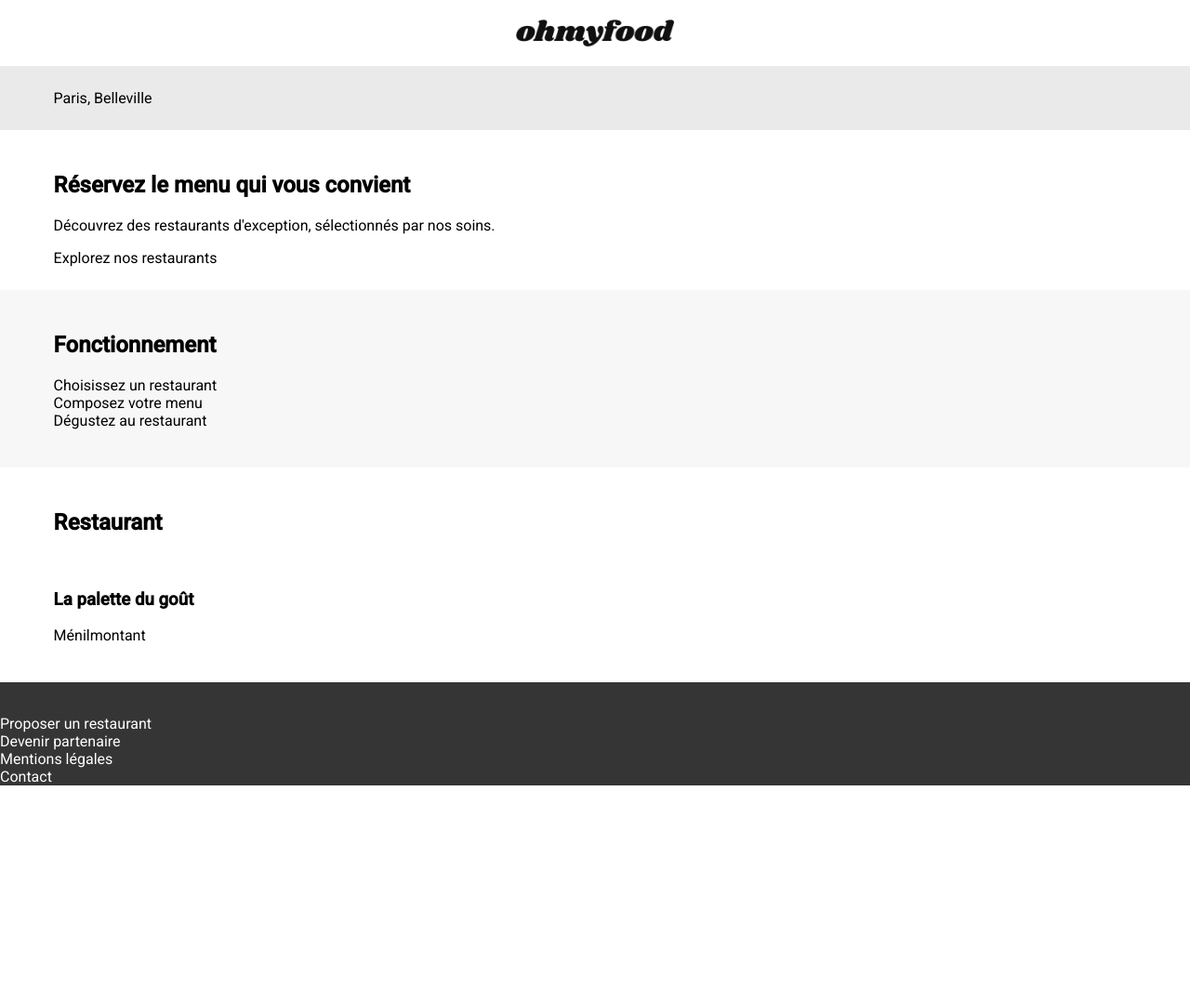
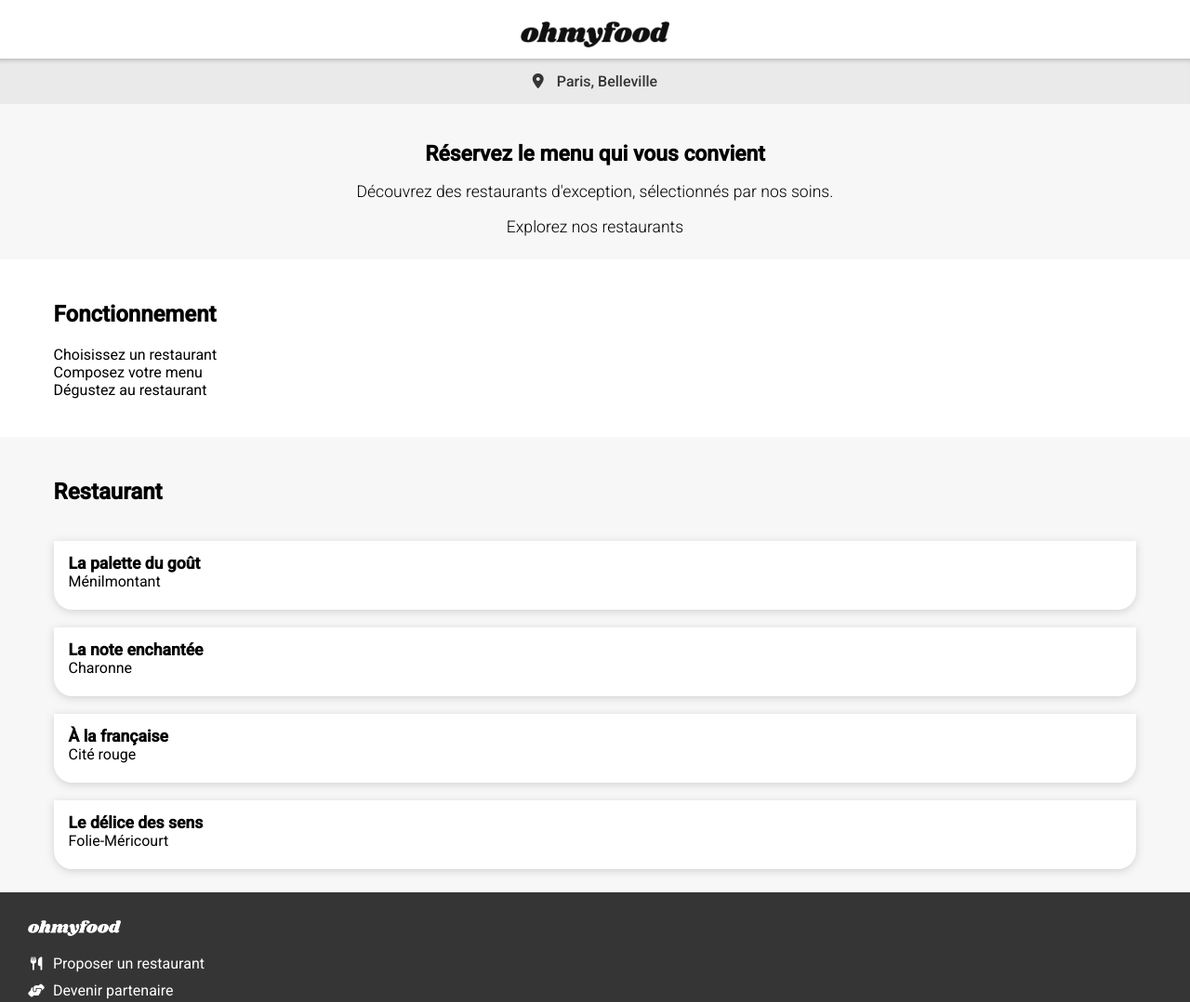
Before and after one commit to benpntier/ohmyfood, a plain HTML site: page index.html in a window 1280 px wide. Shown: the top 1078 px of the page at 93% size. Before the commit the page ends 861 px from the top, so only its background shows below. Drawn offline with Linux system fonts and the light colour scheme.

Commit message:
CSS homepage (header, footer, début des restos)

```diff
--- a/CSS/style.css
+++ b/CSS/style.css
@@ -4,7 +4,7 @@
 /***** Decembre 2022 ****/
 /************************/
 
-@import url('https://fonts.googleapis.com/css2?family=Raleway:wght@400;700&family=Roboto:wght@100;400;500&display=swap');
+@import url('https://fonts.googleapis.com/css2?&family=Roboto:wght@300;400;500&display=swap');
 
 body {
     margin: 0 auto;
@@ -26,8 +26,12 @@ header {
 }
 
 #logo {
-    margin: 21px auto;
-    width: 170px;
+    margin: 23px auto 12px;
+    width: 160px;
+}
+
+#logo-white {
+    width: 100px;
 }
 
 section {
@@ -36,16 +40,71 @@ section {
 
 #location {
     background-color: #eaeaea;
+    padding: 15px;
+    text-align: center;
+    color: #353535;
+    font-weight: 500;
+    box-shadow: inset 0 6px 5px -4px rgba(0,0,0,0.2);
 }
 
-section:nth-child(even) {
+#location .fa-solid {
+    margin-right: 10px;
+}
+
+#home {
+    text-align: center;
+    font-weight: 300;
+    font-size: 1.1em;
+    padding-top: 40px;
+}
+
+h1 {
+    font-size: 1.3em;
+    max-width: 75%;
+    margin: auto;
+}
+
+h3 {
+    font-size: 1.1em;
+}
+
+section:nth-child(odd) {
     background-color: #f7f7f7;
+}
+
+.card {
+    filter: drop-shadow(0px 2px 5px rgba(0, 0, 0, 0.15));
+}
+
+.card .card-info {
+    background-color: white;
+    border-radius: 0 0 20px 20px;
+    padding: 4px 16px 11px 16px;
+    margin-top: 0;
+    flex: 1;
+}
+
+.card-txt {
+    padding: 10px 0;
+}
+
+.card-txt h3, .card-txt p {
+    margin: 0;
 }
 
 footer {
     background-color: #353535;
+    padding: 30px;
 }
 
 footer li {
     color: #fff;
+    margin: 10px 0;
 }
+
+footer .fa-solid {
+    font-size: 0.9em;
+    width: 18px;
+    text-align: center;
+    margin-right: 5px;
+}
--- a/index.html
+++ b/index.html
@@ -16,8 +16,8 @@
 
     <body>
         <header>
-            <img src="images/logo/ohmyfood.png" id="logo" alt="Booki">
-            <section id="location">Paris, Belleville</section>
+            <img src="images/logo/ohmyfood.png" id="logo" alt="OhMyFood">
+            <div id="location"><i class="fa-solid fa-location-dot"></i> Paris, Belleville</div>
         </header>
 
         <main>
@@ -50,14 +50,47 @@
                     </div>
 
                 </article>
+                <article class="card">
+                    <img>
+                    <div class="card-info">
+                        <div class="card-txt">
+                            <h3>La note enchantée</h3>
+                            <p>Charonne</p>
+                        </div>
+                        <div class="coeur"></div>
+                    </div>
+
+                </article>
+                <article class="card">
+                    <img>
+                    <div class="card-info">
+                        <div class="card-txt">
+                            <h3>À la française</h3>
+                            <p>Cité rouge</p>
+                        </div>
+                        <div class="coeur"></div>
+                    </div>
+
+                </article>
+                <article class="card">
+                    <img>
+                    <div class="card-info">
+                        <div class="card-txt">
+                            <h3>Le délice des sens</h3>
+                            <p>Folie-Méricourt</p>
+                        </div>
+                        <div class="coeur"></div>
+                    </div>
+
+                </article>
             </section>
         </main>
 
         <footer>
-            <img>
+            <img src="images/logo/ohmyfood-white.png" id="logo-white" alt="OhMyFood">
             <ul>
-                <li>Proposer un restaurant</li>
-                <li>Devenir partenaire</li>
+                <li><i class="fa-solid fa-utensils"></i> Proposer un restaurant</li>
+                <li><i class="fa-solid fa-handshake-angle"></i> Devenir partenaire</li>
                 <li>Mentions légales</li>
                 <li>Contact</li>
             </ul>
```
Also changed, not shown: images/logo/ohmyfood-white.png (added).
